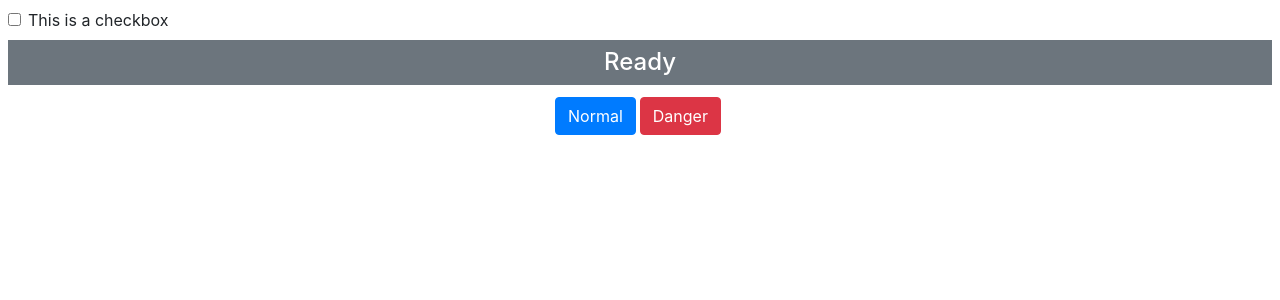
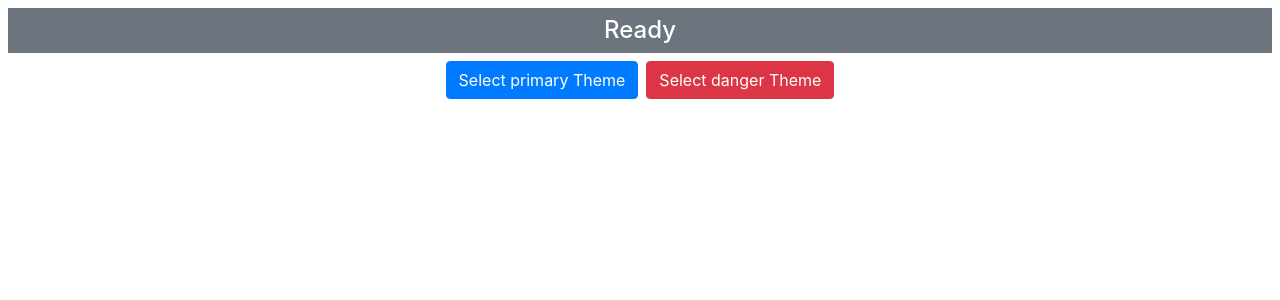
Before and after one commit to davidtrussler/Pro-React-16_12_Events, a React (Create React App) app: page / in a window 1280 px wide. Shown: the top 300 px of the page. Built offline with nearby package versions, Linux system fonts and the light colour scheme.

Commit message:
Updates App: - imports ThemeButton - removes previous unneeded code

```diff
--- a/src/App.js
+++ b/src/App.js
@@ -1,4 +1,5 @@
 import React, {Component} from 'react';
+import {ThemeButton} from './ThemeButton';
 
 export default class App extends Component {
   constructor(props) {
@@ -10,54 +11,23 @@ export default class App extends Component {
     }
   }
 
-  handleEvent = (e, newTheme) => {
-    e.persist();
-
-    this.setState(
-      {
-        counter: this.state.counter + 1,
-        theme: newTheme
-      },
-      () => this.setState(
-        {message: `${e.type}: ${this.state.counter}`}
-      )
-    );
-  }
-
-  toggleCheckBox = (e) => {
-    if (this.state.counter === 0) {
-      e.preventDefault();
-    }
+  selectTheme = (newTheme) => {
+    this.setState({
+      theme: newTheme,
+      message: `Theme: ${newTheme}`
+    });
   }
 
   render() {
     return (
       <div className="m-2">
-        <div className="form-check">
-          <label>
-            <input
-              className="form-check-input"
-              type="checkbox"
-              onClick={this.toggleCheckBox}
-            />
-            This is a checkbox
-          </label>
-        </div>
-
         <div className={`h4 bg-${this.state.theme} text-white text-center p-2`}>
           {this.state.message}
         </div>
 
         <div className="text-center">
-          <button
-            className="btn btn-primary"
-            onClick={(e) => this.handleEvent(e, 'primary')}
-          >Normal</button>
-
-          <button
-            className="btn btn-danger m-1"
-            onClick={(e) => this.handleEvent(e, 'danger')}
-          >Danger</button>
+          <ThemeButton theme="primary" callback={this.selectTheme}/>
+          <ThemeButton theme="danger" callback={this.selectTheme}/>
         </div>
       </div>
     );
```
